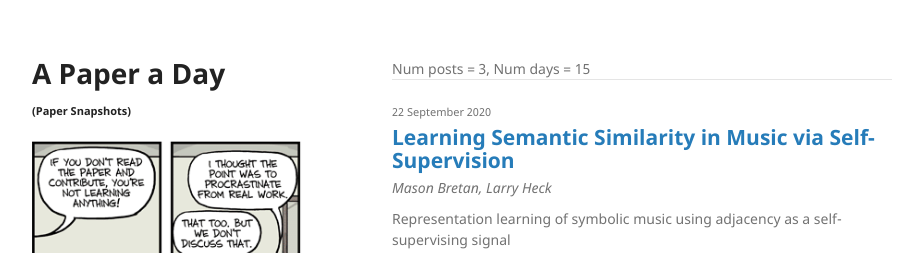
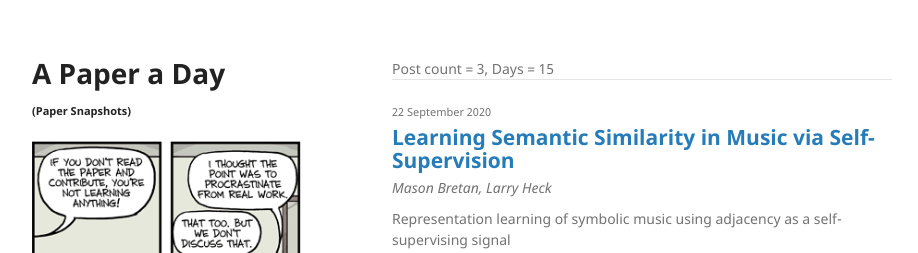
Before and after one commit to shreyanc/shreyanc.github.io, a Jekyll site: the page built from apad.html, in a window 1280 px wide. Shown: the top 253 px of the page, without its empty margins (178-1096 px from the left). Built offline with Jekyll 4.4.1, drawn with Linux system fonts in a browser that asks for light colours.

Commit message:
Update apad.html

```diff
--- a/apad.html
+++ b/apad.html
@@ -16,7 +16,7 @@ logo_desc: '<a href=''http://phdcomics.com/comics.php?f=964''>Source</a>'
 {% assign my_float = my_integer | times: 1.0 %}
 {% assign regularity = site.posts.size | divided_by: my_float %}
 
-Num posts = {{ site.posts.size }}, Num days = {{ daysSince }}
+Post count = {{ site.posts.size }}, Days = {{ daysSince }}
 
 {% comment %}<label for="regularity">Regularity: {{ regularity | times: 100 | round: 2}}%</label>
 <meter id="regularity" value="{{ regularity }}"></meter> {% endcomment %}
```
